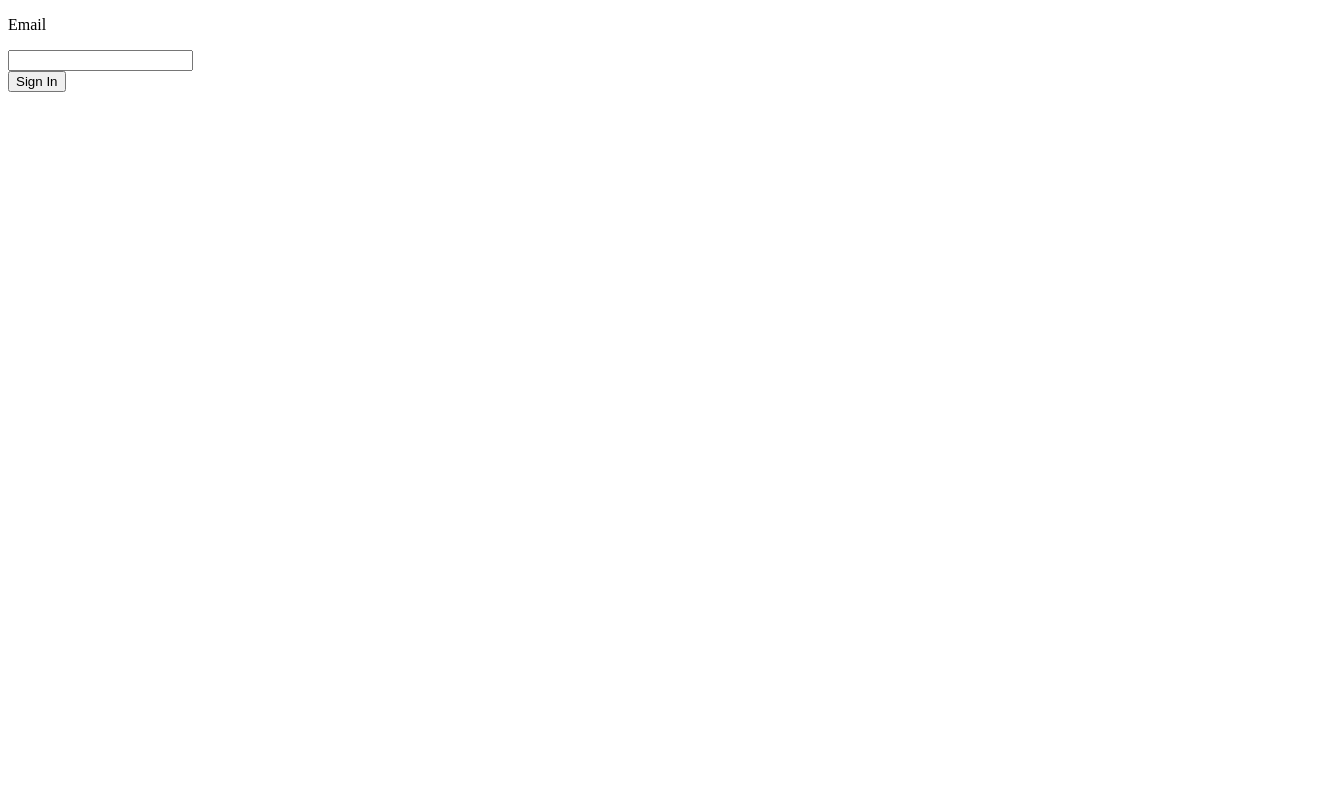
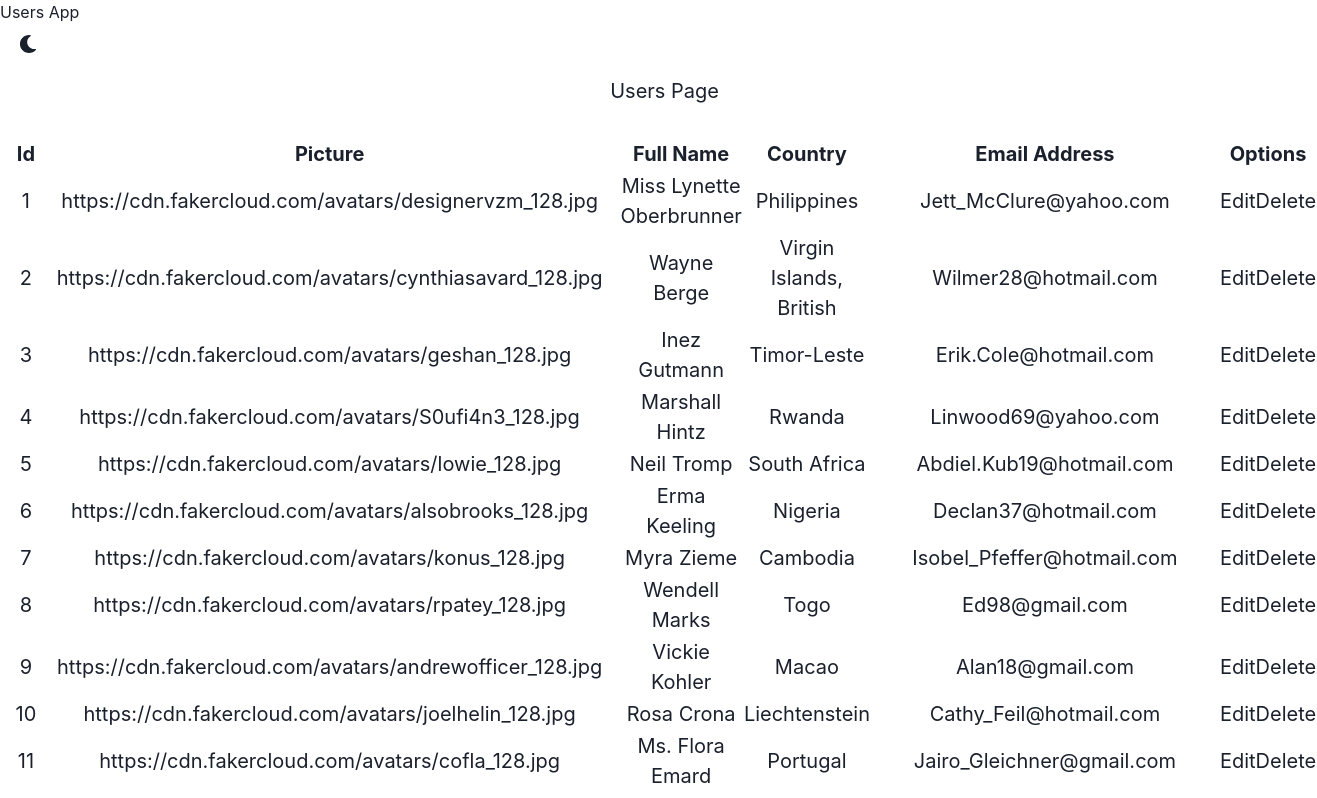
Before and after one commit to shljshlj/users-app, a React (Create React App) app: page /users in a window 1280 px wide. Shown: the top 798 px of the page, 1317 px wide, since content can reach past the window. Built offline with nearby package versions, Linux system fonts and the light colour scheme; data requests are answered from the project's data file.

Commit message:
Add form for creating users, services for fetching users data, create user list for display users data

```diff
--- a/src/App.js
+++ b/src/App.js
@@ -10,16 +10,16 @@ import UserCreatePage from './pages/user-create/user-create.component';
 import LoginPage from './pages/login/login.component';
 
 const getUsers = async () => {
-  const res = await fetch('http://localhost:3004/users');
+  const res = await fetch('http://localhost:9000/users');
   console.log(await res.json());
 }
 
 function App() {
-  const [token, setToken] = useState();
+  // const [token, setToken] = useState();
 
-  if (!token) {
-    return <LoginPage setToken={setToken} />
-  }
+  // if (!token) {
+  //   return <LoginPage setToken={setToken} />
+  // }
 
   return (
     <ChakraProvider theme={theme}>
--- /dev/null
+++ b/src/components/userList/userList.component.jsx
@@ -0,0 +1,69 @@
+import { useState, useEffect } from 'react';
+import { userService } from '../../services/userService';
+import { Link as RouterLink } from 'react-router-dom';
+import { Link } from '@chakra-ui/react';
+
+const UserList = () => {
+  const [users, setUsers] = useState([]);
+  const [loading, setLoading] = useState(false);
+
+  useEffect(() => {
+    const getUsers = async () => {
+      setLoading(true);
+      const users = await userService.getUsers();
+      console.log(users);
+      setUsers(users);
+      setLoading(false);
+    }
+
+    getUsers();
+  }, []);
+
+  if (loading) {
+    return (
+      <div>Loading...</div>
+    );
+  }
+
+  return (
+    <table>
+      <thead>
+        <tr>
+          <th>Id</th>
+          <th>Picture</th>
+          <th>Full Name</th>
+          <th>Country</th>
+          <th>Email Address</th>
+          <th>Options</th>
+        </tr>
+      </thead>
+      <tbody>
+        {
+          users.length !== 0 ?
+            users.map(user => {
+              return (
+                <tr key={user.id}>
+                  <td>{user.id}</td>
+                  <td>{user.avatar}</td>
+                  <td>{user.fullName}</td>
+                  <td>{user.country}</td>
+                  <td>{user.email}</td>
+                  <td>
+                    <Link as={RouterLink} to={`/users/${user.id}/edit`}>Edit</Link>
+                    <Link as={RouterLink} to={`/`}>Delete</Link>
+                  </td>
+                </tr>
+              )
+            }) :
+            (
+              <tr>
+                <td> No user data</td>
+              </tr>
+            )
+        }
+      </tbody>
+    </table>
+  );
+}
+
+export default UserList;
--- a/src/pages/login/login.component.jsx
+++ b/src/pages/login/login.component.jsx
@@ -28,6 +28,7 @@ const LoginPage = ({ setToken }) => {
           onChange={handleChange}
           required
         />
+        {!values.email && <span>Please enter an email address</span>}
       </label>
       <div>
         <button type="submit">Sign In</button>
--- a/src/pages/user-create/user-create.component.jsx
+++ b/src/pages/user-create/user-create.component.jsx
@@ -1,6 +1,71 @@
+import useCustomForm from '../../hooks/useCustomForm';
+
+const initialValues = {
+  fullName: '',
+  email: '',
+  city: '',
+  country: ''
+};
+
 const UserCreatePage = () => {
+  const {
+    values,
+    errors,
+    touched,
+    handleChange,
+    handleBlur,
+    handleSubmit
+  } = useCustomForm({
+    initialValues,
+    onSubmit: (values) => console.log(values)
+  });
+
   return (
-    <h1>Create User</h1>
+    <form onSubmit={handleSubmit}>
+      <label>
+        <p>Full Name</p>
+        <input
+          name="fullName"
+          type="text"
+          value={values.fullName}
+          onChange={handleChange}
+          required
+        />
+        {!values.fullName && <span>Please enter a full name</span>}
+      </label>
+      <label>
+        <p>Email address</p>
+        <input
+          name="email"
+          type="email"
+          value={values.email}
+          onChange={handleChange}
+          required
+        />
+        {!values.email && <span>Please enter an email address</span>}
+      </label>
+      <label>
+        <p>City</p>
+        <input
+          name="city"
+          type="city"
+          value={values.city}
+          onChange={handleChange}
+        />
+      </label>
+      <label>
+        <p>Country</p>
+        <input
+          name="country"
+          type="country"
+          value={values.country}
+          onChange={handleChange}
+        />
+      </label>
+      <div>
+        <button type="submit">Create New User</button>
+      </div>
+    </form>
   );
 }
 
--- a/src/pages/users/users.component.jsx
+++ b/src/pages/users/users.component.jsx
@@ -1,7 +1,8 @@
+import UserList from '../../components/userList/userList.component';
+
 import {
   Box,
   Text,
-  Link,
   VStack,
   Grid,
 } from '@chakra-ui/react';
@@ -13,16 +14,8 @@ const UsersPage = () => {
         <VStack spacing={8}>
           <Text>
             Users Page
-        </Text>
-          <Link
-            color="teal.500"
-            href="https://chakra-ui.com"
-            fontSize="2xl"
-            target="_blank"
-            rel="noopener noreferrer"
-          >
-            Learn Chakra
-        </Link>
+          </Text>
+          <UserList />
         </VStack>
       </Grid>
     </Box>
--- /dev/null
+++ b/src/services/userService.js
@@ -0,0 +1,38 @@
+const endpoint = 'http://localhost:9000/users'
+
+class UserService {
+  async getUsers() {
+    const res = await fetch(endpoint);
+    const users = await res.json();
+    return users;
+  }
+
+  async getUserDetails(id) {
+    const res = await fetch(endpoint + '/' + id);
+    const user = await res.json();
+    return user;
+  }
+
+  async createUser(userData) {
+    const res = await fetch(endpoint, {
+      method: 'POST',
+      body: JSON.stringify(userData),
+      headers: { 'Content-Type': 'application/json' }
+    });
+
+    console.log(res);
+  }
+
+  async editUser(id) {
+
+  }
+
+  async deleteUser(id) {
+    const res = await fetch(endpoint + '/' + id, {
+      method: 'DELETE'
+    });
+    console.log(res);
+  }
+}
+
+export const userService = new UserService();
```
Also changed, not shown: 1 other file (tests, documents, lock files or other folders).
